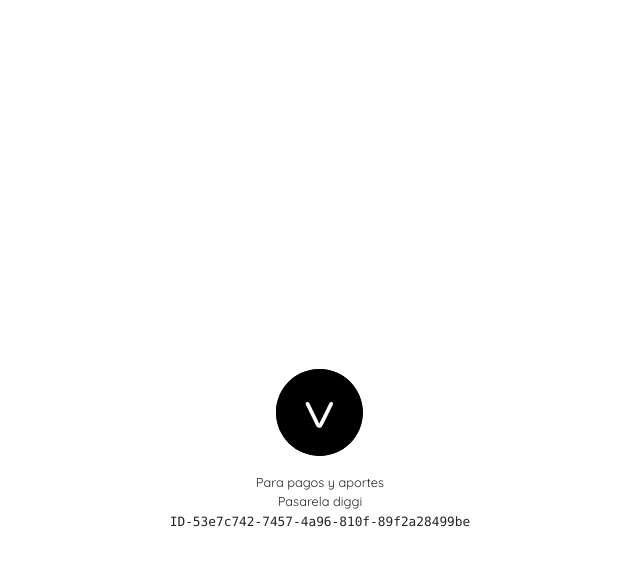
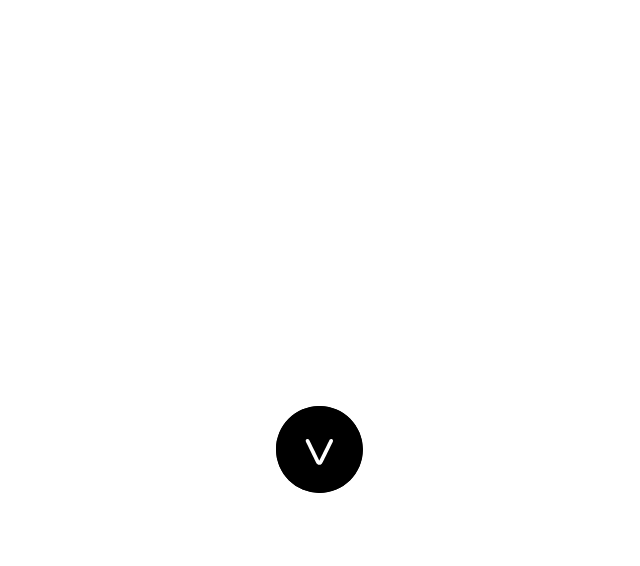
Before and after one commit to veca-git/veca, a Jekyll site: the page built from index.html, in a window 1280 px wide. Shown: the top 566 px of the page, without its empty margins (320-960 px from the left). Built offline with Jekyll 4.4.1, drawn with Linux system fonts in a browser that asks for light colours.

Commit message:
solo el logo

```diff
--- a/index.html
+++ b/index.html
@@ -13,16 +13,6 @@ title: VECA
 			<img src="{{ '/assets/images/logo.svg' | relative_url }}" class="img-fluid logo-isotipo" alt="isologo">
 		</div>
 
-        <div class="d-flex flex-row p-2 text-center">
-        	<small>
-         		Para pagos y aportes<br>
-         		Pasarela diggi<br>
-          		<span class="text-monospace">
-          		ID-53e7c742-7457-4a96-810f-89f2a28499be
-          		</span>
-          	</small>
-        </div>
-
 	</div>
 
 </section>
```
